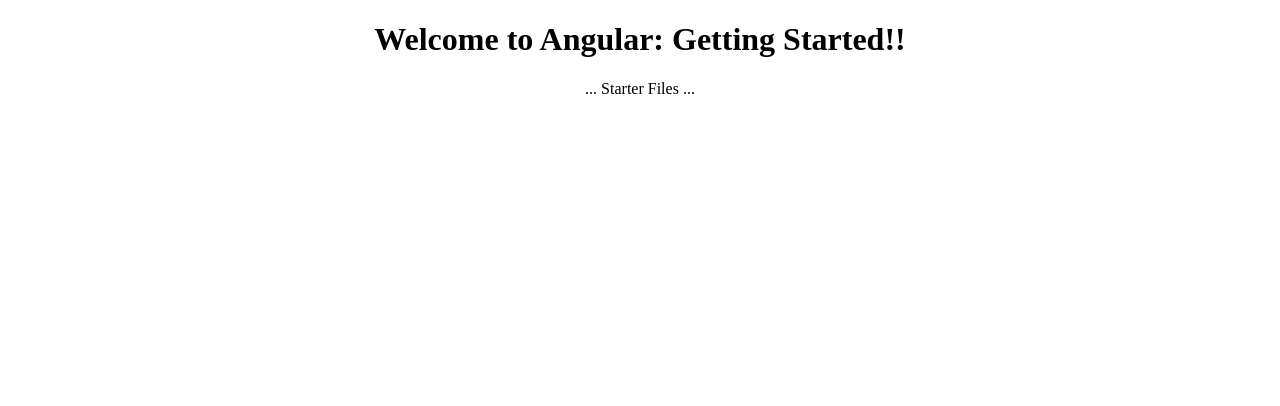
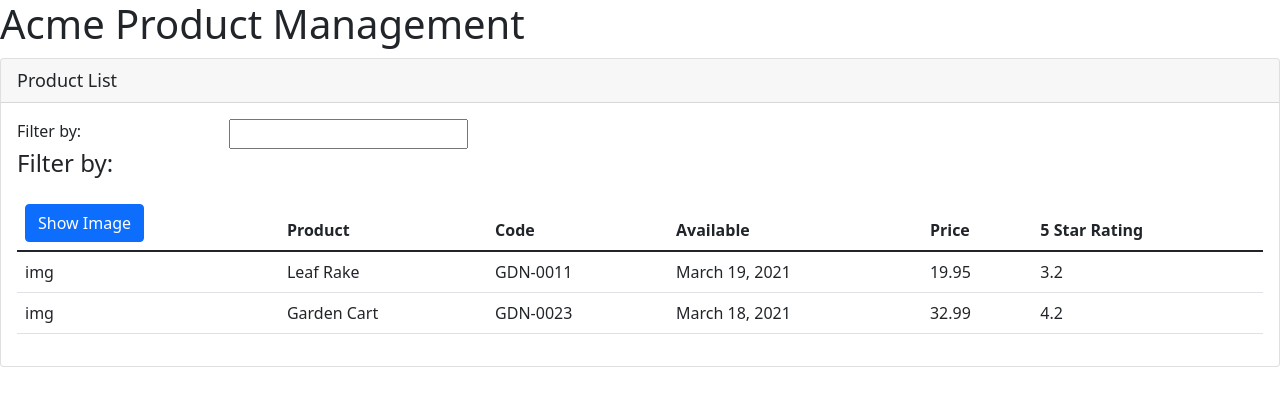
Before and after one commit to AntonDeXy/angular-study-project, an Angular app: page / in a window 1280 px wide. Shown: the top 406 px of the page. Built offline with nearby package versions, Linux system fonts and the light colour scheme.

Commit message:
completed modules 4,5

```diff
--- a/package.json
+++ b/package.json
@@ -18,6 +18,8 @@
     "@angular/platform-browser": "~12.0.0",
     "@angular/platform-browser-dynamic": "~12.0.0",
     "@angular/router": "~12.0.0",
+    "bootstrap": "^5.1.0",
+    "font-awesome": "^4.7.0",
     "rxjs": "~6.6.0",
     "tslib": "^2.1.0",
     "zone.js": "~0.11.4"
--- a/src/app/app.component.ts
+++ b/src/app/app.component.ts
@@ -1,10 +1,43 @@
-import { Component } from '@angular/core';
+import { Component } from "@angular/core";
 
 @Component({
   selector: 'pm-root',
-  templateUrl: './app.component.html',
-  styleUrls: ['./app.component.css']
+  template: `
+    <div>
+      <h1>{{pageTitle}}</h1>
+      <pm-products></pm-products>
+    </div>
+  `
 })
+
 export class AppComponent {
-  title = 'Angular: Getting Started';
+  pageTitle: string = 'Acme Product Management'
 }
+
+
+
+
+
+
+
+
+
+
+
+
+
+
+
+
+
+
+// import { Component } from '@angular/core';
+
+// @Component({
+//   selector: 'pm-root',
+//   templateUrl: './app.component.html',
+//   styleUrls: ['./app.component.css']
+// })
+// export class AppComponent {
+//   title = 'Angular: Getting Started';
+// }
--- a/src/app/app.module.ts
+++ b/src/app/app.module.ts
@@ -2,13 +2,15 @@
 import { BrowserModule } from '@angular/platform-browser';
 
 import { AppComponent } from './app.component';
+import { ProductListComponent } from './products/product-list.component';
 
 @NgModule({
   declarations: [
-    AppComponent
+    AppComponent,
+    ProductListComponent
   ],
   imports: [
-    BrowserModule
+  BrowserModule
   ],
   bootstrap: [AppComponent]
 })
--- /dev/null
+++ b/src/app/products/product-list.component.html
@@ -0,0 +1,56 @@
+<div class="card">
+  <div class="card-header">{{pageTitle}}</div>
+  <div class="card-body">
+    <div class="row">
+      <div class="col-md-2">Filter by:</div>
+      <div class="col-md-4">
+        <input type="text" />
+      </div>
+    </div>
+
+    <div class="row">
+      <div class="col-md-6">
+        <h4>Filter by:</h4>
+      </div>
+    </div>
+
+    <div class="table-responsive">
+      <table class="table" *ngIf="products.length">
+        <thead>
+          <tr>
+            <th>
+              <button class="btn btn-primary">
+                Show Image
+              </button>
+            </th>
+            <th>Product</th>
+            <th>Code</th>
+            <th>Available</th>
+            <th>Price</th>
+            <th>5 Star Rating</th>
+          </tr>
+        </thead>
+        <tbody>
+          <tr *ngFor="let product of products">
+            <td>
+              img
+            </td>
+            <td>
+              <a>
+                {{ product.productName }}
+              </a>
+            </td>
+            <td>
+              {{ product.productCode }}
+            </td>
+            <td>{{ product.releaseDate }}</td>
+            <td>{{ product.price }}</td>
+            <td>
+              {{  product.starRating  }}
+            </td>
+          </tr>
+        </tbody>
+      </table>
+    </div>
+  </div>
+</div>
--- /dev/null
+++ b/src/app/products/product-list.component.ts
@@ -0,0 +1,32 @@
+import { Component } from "@angular/core";
+
+@Component({
+  selector: 'pm-products',
+  templateUrl: './product-list.component.html'
+})
+
+export class ProductListComponent {
+  pageTitle: string = 'Product List'
+  products: any[] = [
+    {
+      "productId": 1,
+      "productName": "Leaf Rake",
+      "productCode": "GDN-0011",
+      "releaseDate": "March 19, 2021",
+      "description": "Leaf rake with 48-inch wooden handle.",
+      "price": 19.95,
+      "starRating": 3.2,
+      "imageUrl": "assets/images/leaf_rake.png"
+    },
+    {
+      "productId": 2,
+      "productName": "Garden Cart",
+      "productCode": "GDN-0023",
+      "releaseDate": "March 18, 2021",
+      "description": "15 gallon capacity rolling garden cart",
+      "price": 32.99,
+      "starRating": 4.2,
+      "imageUrl": "assets/images/garden_cart.png"
+    }
+  ]
+}
--- a/src/styles.css
+++ b/src/styles.css
@@ -1,4 +1,7 @@
 /* You can add global styles to this file, and also import other style files */
+@import "~bootstrap/dist/css/bootstrap.min.css";
+@import "~font-awesome/css/font-awesome.min.css";
+
 div.card-header {
  font-size: large;
 }
```
Also changed, not shown: 1 other file (tests, documents, lock files or other folders).
